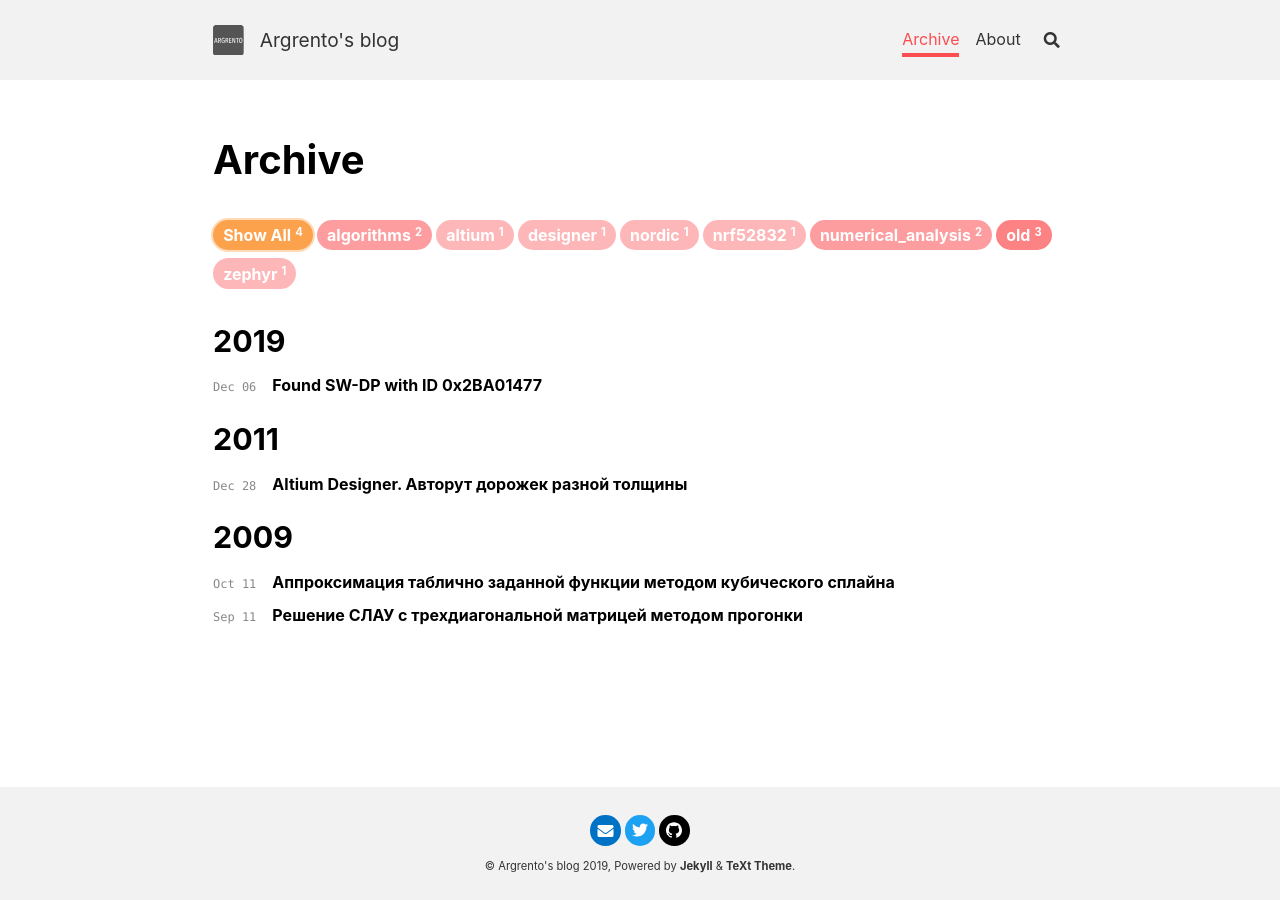
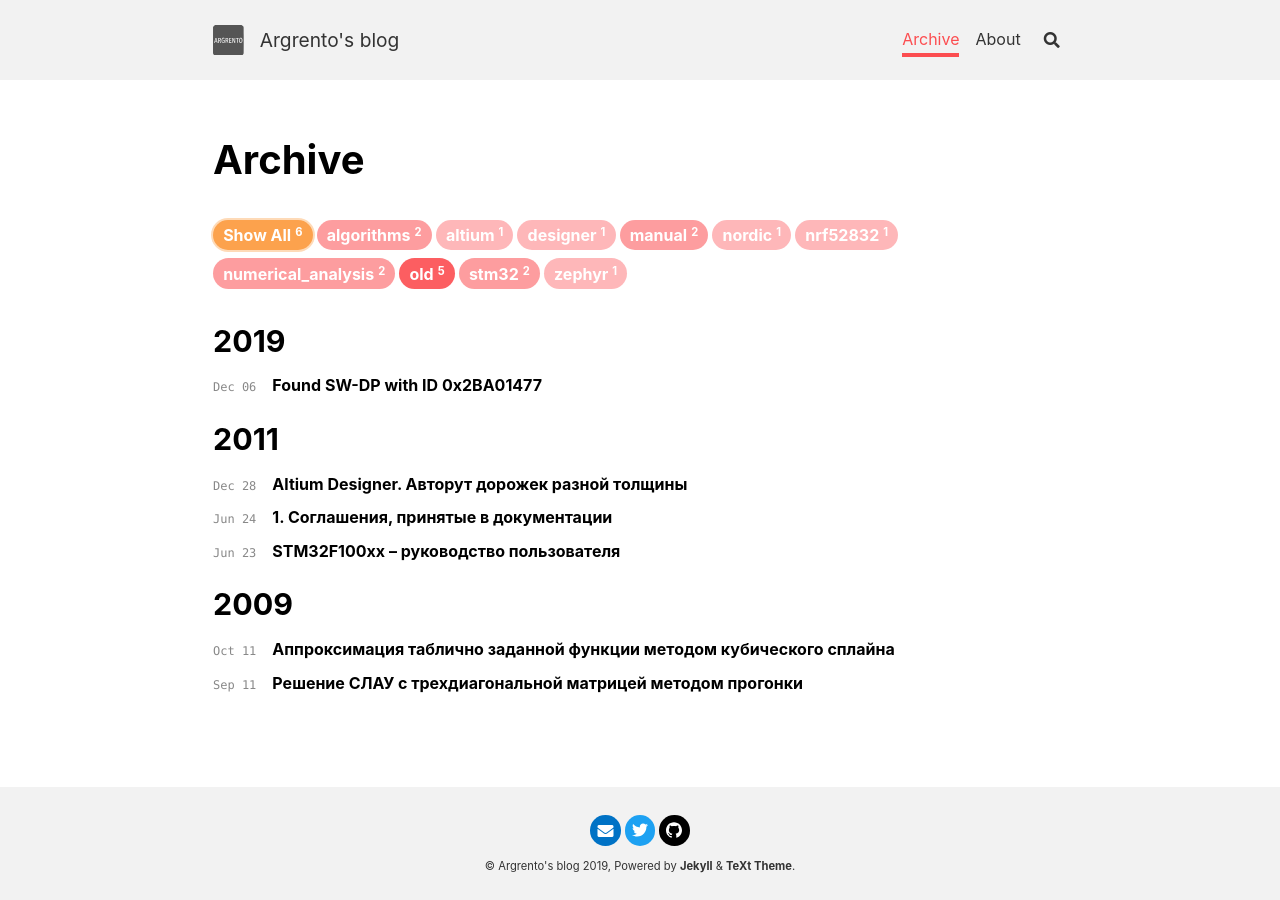
Before and after one commit to argrento/argrento.github.io, a Jekyll site: the page built from archive.html, in a window 1280 px wide. Built offline with Jekyll 4.4.1, drawn with Linux system fonts in a browser that asks for light colours; nearby versions of some CDN libraries; part of the change alters nothing that is shown.

Commit message:
Перенос мануала по stm32f100xx, смена размера шрифта цитат

```diff
--- /dev/null
+++ b/_posts/2011-06-23-stm32f100xx-handbook.md
@@ -0,0 +1,56 @@
+---
+layout: article
+title: STM32F100xx – руководство пользователя
+modify_date: 2011-06-23
+tags: stm32 manual old
+image_path: /assets/images/2011-06-23-stm32f100xx-handbook
+permalink: /stm32f100xx-handbook/
+hidden: true
+---
+
+Статья из моего старого блога: [https://kirik444.wordpress.com/stm32f100xx-handbook/](https://kirik444.wordpress.com/stm32f100xx-handbook/)
+{:.info}
+
+**Информация устарела,  завершать перевод я не планирую.**
+{:.error}
+
+
+1. [Соглашения, принятые в документации](/2011/06/24/conventions.html)
+   1. [Список сокращений при описании битов регистров](/2011/06/24/conventions#abbreviations)
+   2. [Глоссарий](/2011/06/24/conventions#glossary)
+   3. [Доступная периферия](/2011/06/24/conventions#periphery)
+2. [Модуль подсчета CRC](https://kirik444.wordpress.com/2011/07/01/crc-unit)
+   1. [Введение в CRC](https://kirik444.wordpress.com/2011/07/01/crc-unit#introduction)
+   2. [Основные свойства CRC](https://kirik444.wordpress.com/2011/07/01/crc-unit#features)
+   3. [Функциональное описание CRC](https://kirik444.wordpress.com/2011/07/01/crc-unit#features)
+   4. [Регистры CRC](https://kirik444.wordpress.com/2011/07/01/crc-unit)
+      1. [Регистр данных (CRC_DR)](https://kirik444.wordpress.com/2011/07/01/crc-unit#CRC_DR)
+      2. [Независмый регистр данных (CRC_IDR)](https://kirik444.wordpress.com/2011/07/01/crc-unit#CRC_IDR)
+      3. [Регистр управления (CRC_CR)](https://kirik444.wordpress.com/2011/07/01/crc-unit#CRC_CR)
+   5. [Программирование модуля CRC](https://kirik444.wordpress.com/2011/07/01/crc-unit#crc_prg)
+3. [Управление питанием (PWR)](https://kirik444.wordpress.com/2011/07/04/power/)
+    1. [Источники питания](https://kirik444.wordpress.com/2011/07/04/power#pwr_supl)
+        1. [Независимые источники питания для АЦП и ЦАП](https://kirik444.wordpress.com/2011/07/04/power#ind_pwr)
+        2. [Резервные источники питания](https://kirik444.wordpress.com/2011/07/04/power#pwr_reserved)
+        3. [Регулятор напряжения](https://kirik444.wordpress.com/2011/07/04/power#pwr_regulator)
+    2. [Контроль источников питания](https://kirik444.wordpress.com/2011/07/04/power#pwr_control)
+        1. [Сброс при старте (POR - power on reset)/сброс при отключении (PDR - power down reset)](https://kirik444.wordpress.com/2011/07/04/power#POR_PDR)
+        2. [Программируемый детектор напряжения (PVD)](https://kirik444.wordpress.com/2011/07/04/power#PVD)
+    3. [Режимы с низким энергопотреблением](https://kirik444.wordpress.com/2011/07/04/power#low_power_modes)
+        1. [Уменьшение системных частот](https://kirik444.wordpress.com/2011/07/04/power#slow_clocks)
+        2. [Отключение периферийного тактирования](https://kirik444.wordpress.com/2011/07/04/power#gating)
+        3. [Спящий режим](https://kirik444.wordpress.com/2011/07/04/power#sleep)
+        4. [Режим останова](https://kirik444.wordpress.com/2011/07/04/power#stop)
+        5. [Режим ожидания](https://kirik444.wordpress.com/2011/07/04/power#standby)
+        6. [Автовыход из режима энергосбережения](https://kirik444.wordpress.com/2011/07/04/power#auto_wakeup)
+    4. [Регистры управления питанием](https://kirik444.wordpress.com/2011/07/04/power#registers)
+        1. [Регистр управления питанием (PWR_CR)](https://kirik444.wordpress.com/2011/07/04/power#PWR_CR)
+        2. [Регистр управления/статусный регистр (PWR_CSR)](https://kirik444.wordpress.com/2011/07/04/power#PWR_CSR)
+    5. [Программирование модуля PWR](https://kirik444.wordpress.com/2011/07/04/power#programming)
+4. [Регистры для резервного копирования (BKP)](https://kirik444.wordpress.com/2011/09/11/bkp)
+    1. [Введение в BKP](https://kirik444.wordpress.com/2011/09/11/bkp#introduction)
+    2. [Основные особенности BKP](https://kirik444.wordpress.com/2011/09/11/bkp#features)
+    3. [Функциональное описание BKP](https://kirik444.wordpress.com/2011/09/11/bkp#description)
+        1. [Детектирование сброса](https://kirik444.wordpress.com/2011/09/11/bkp#tamper)
+        2. [Калибровка RTC](https://kirik444.wordpress.com/2011/09/11/bkp#rtc)
+    3. [Программирование BKP](https://kirik444.wordpress.com/2011/09/11/bkp#programming)
--- /dev/null
+++ b/_posts/2011-06-24-conventions.md
@@ -0,0 +1,61 @@
+---
+layout: article
+title: 1. Соглашения, принятые в документации
+modify_date: 2011-06-24
+tags: stm32 manual old
+image_path: /assets/images/2011-06-24-conventions
+hidden: true
+---
+
+Статья из моего старого блога: [https://kirik444.wordpress.com/stm32f100xx-handbook/](https://kirik444.wordpress.com/stm32f100xx-handbook/)
+{:.info}
+
+**Информация устарела,  завершать перевод я не планирую.**
+{:.error}
+
+#### [1.1 Список сокращений при описании битов регистров](#abbreviations)
+
+read/write (**rw**)
+> Программа может читать и изменять эти биты.
+
+read-only (**r**)
+> Программа может лишь читать значения битов.
+
+write-only (**w**)
+> Программа может только изменять значение бита. Чтение вернет значение бита после сброса.
+
+read/clear (**rc_w1**)
+> Программа может читать значение бита и очищать его с помощью записи 1. Запись 0 не даст результата.
+
+read/clear (**rc_w0**)
+> Программа может читать значение бита и очищать его с помощью записи 0. Запись 1 не даст результата.
+
+read/clear by read (**rc_r**)
+> Программа может читать значение бита. Чтение приведет к сбросу бита в 0.
+
+read/set (**rs**)
+> Программа может как читать, так и устанавливать бит в 1. Запись 0 не даст результата.
+
+read-only write trigger (**rt_w**)
+> Программа может читать значение бита. Запись 0 или 1 вызовет какое-либо событие, но не изменит значение бита.
+
+toggle (**t**)
+> Программа может переключить значение бита с помощью записи в него 1. Запись 0 не даст результата.
+
+Reserved (**Res.**)
+> Бит зарезервирован. Его использование невозможно.
+
+
+#### [1.2 Глоссарий](#glossary)
+
+* **Устройства низкой емкости** (low-density value line devices) -  STM32100xx с флеш-памятью с ёмкостью от 16 до 32 Кб.
+* **Устройства средней емкости** (medium-density value line devices) -  STM32100xx с флеш-памятью с ёмкостью  от 64 до 128 Кб.
+* **Устройства высокой емкости** (high-density value line devices) -  STM32100xx с флеш-памятью с ёмкостью от 256 до 512 Кб.
+* **Слово** (word) - данные 32-битной длины
+* **Полуслово** (half-word) - данные 16-битной длины
+* **Байт** (byte) - данные 8-битной длины
+
+
+#### [1.3 Доступная периферия](#periphery)
+
+Чтобы узнать список и количество доступной периферии контроллера, необходимо обратиться к даташиту на соответствующую модель контроллера.
--- a/_sass/components/_article-content.scss
+++ b/_sass/components/_article-content.scss
@@ -44,7 +44,7 @@
   }
   blockquote {
     padding-left: map-get($spacers, 3);
-    font-size: map-get($base, font-size-sm);
+    font-size: map-get($base, font-size);
     color: $text-color-l;
     @include split-line(left, 4px, $border-color);
     p {
```
